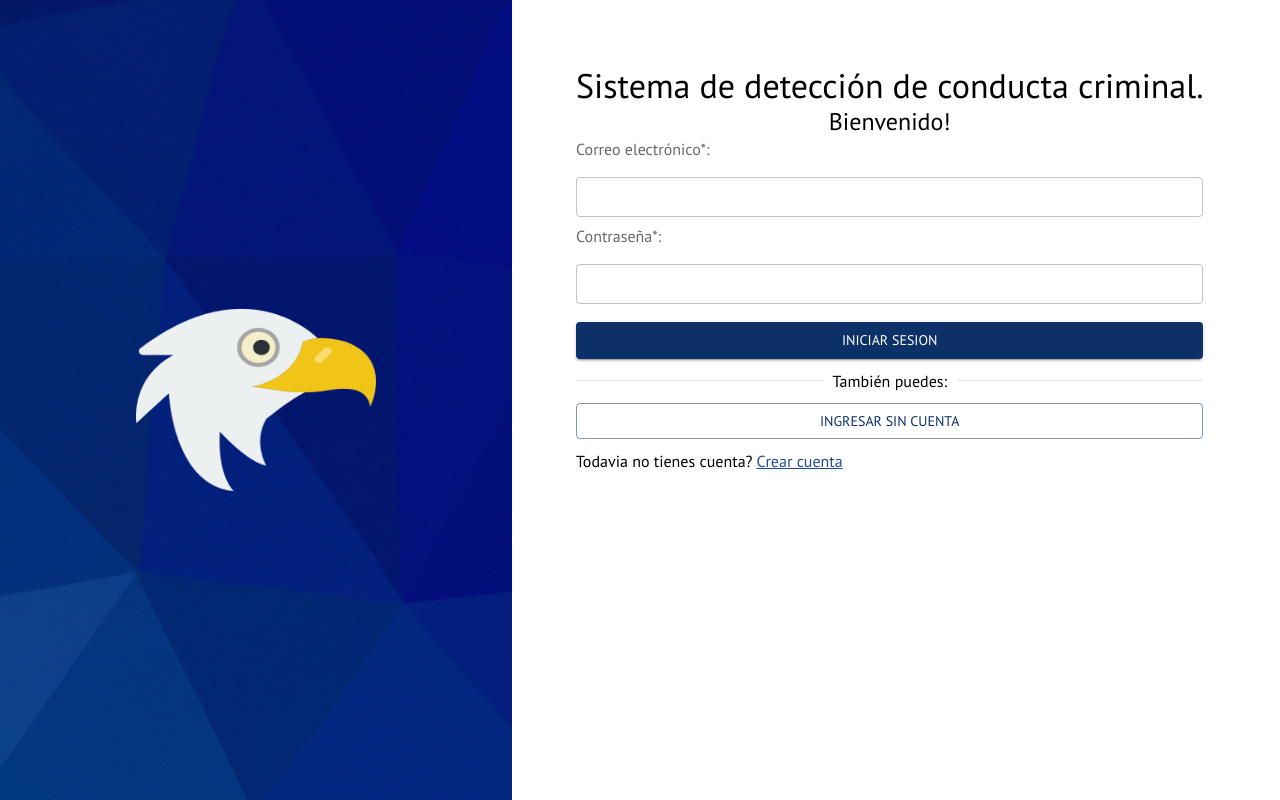
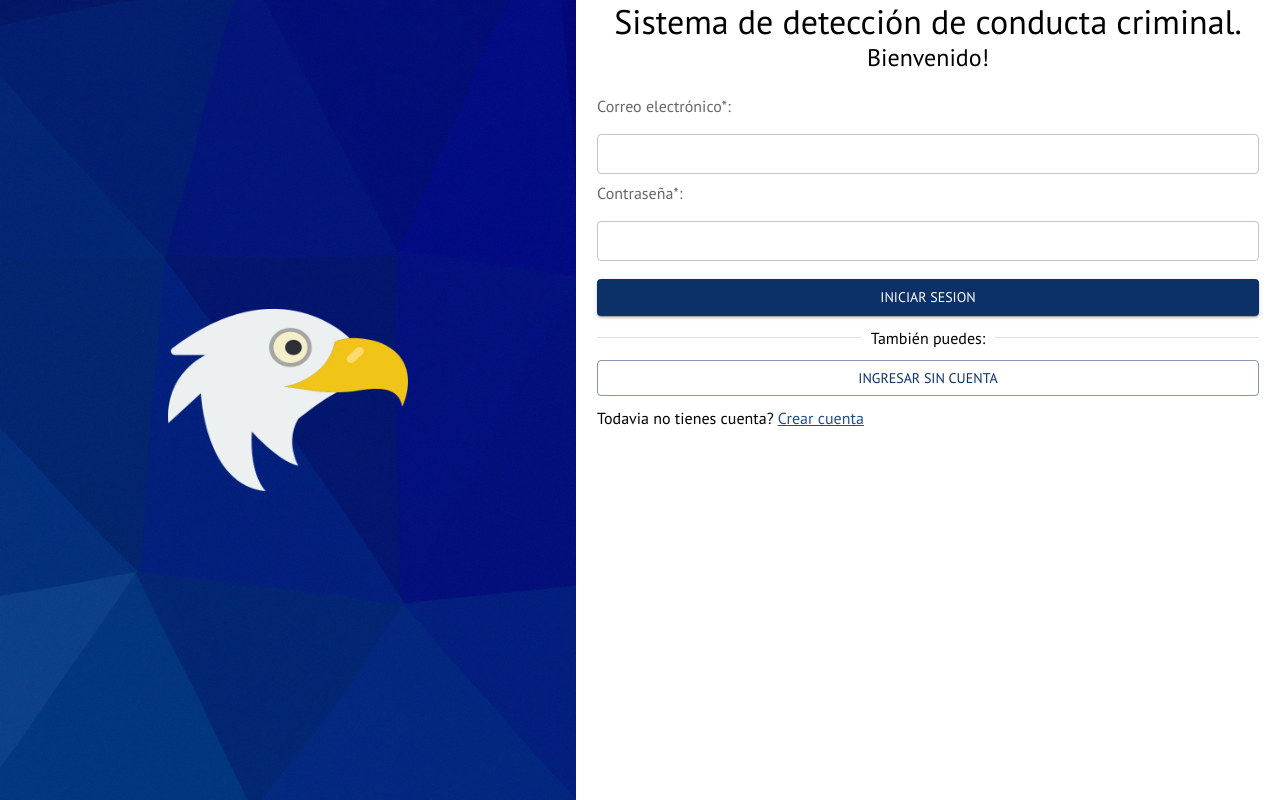
Before and after one commit to Mirco874/sistema_deteccion_inteligente, a React (Vite) app: page /auth/login in a window 1280 px wide. Built offline with nearby package versions, Linux system fonts and the light colour scheme.

Commit message:
fix: registration page is overflowing

```diff
--- a/src/auth/layout/AuthLayout.tsx
+++ b/src/auth/layout/AuthLayout.tsx
@@ -9,11 +9,16 @@ interface Props {
 export const AuthLayout: FC<Props> = ({ children }) => {
 
   return (
-    <Box display="flex" flexDirection="row" height="100vh" width="100vw" >
+    <Box
+      display="flex"
+      flexDirection="row"
+      height="100vh"
+      width="100vw"
+    >
       <Box
         className="background-image"
         component="aside"
-        width="40%"
+        width="45%"
         display="flex"
         flexDirection="column"
         alignItems="center"
@@ -29,7 +34,11 @@ export const AuthLayout: FC<Props> = ({ children }) => {
             src="../src/assets/eagle.png"
           />
       </Box>
-      <Box component="aside" className="form-section" padding="5%">
+      <Box
+        component="aside"
+        className="form-section"
+        width="55%"
+      >
             <Box
               display="flex"
               flexDirection="column"
@@ -41,9 +50,11 @@ export const AuthLayout: FC<Props> = ({ children }) => {
                 > Sistema de detección de conducta criminal. </Typography>
               <Typography variant="h5" component="p">Bienvenido!</Typography>
             </Box>
-            <Box>
+
+            <Box padding="3%">
                 {children}
             </Box>
+
       </Box>
     </Box>
   )
--- a/src/auth/pages/RegisterPage/RegisterPage.tsx
+++ b/src/auth/pages/RegisterPage/RegisterPage.tsx
@@ -56,8 +56,6 @@ export const RegisterPage = () => {
     const goToDashboard = () => {
       navigate("/dashboard")
     }
-
-
 
   return (
     <AuthLayout>
```
